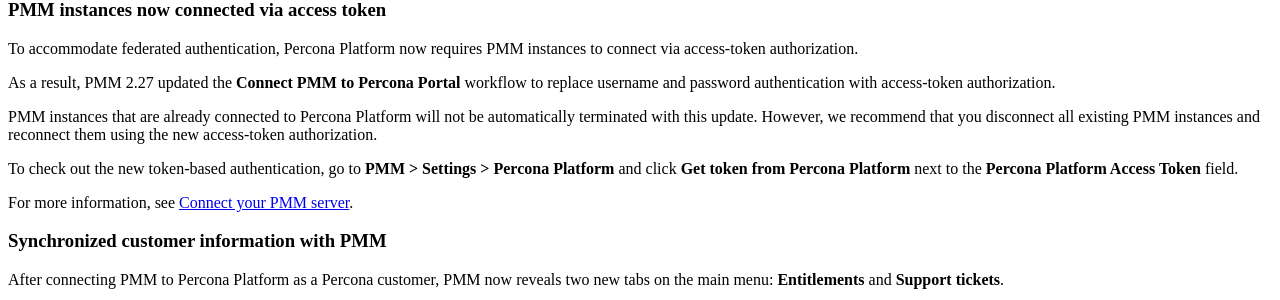
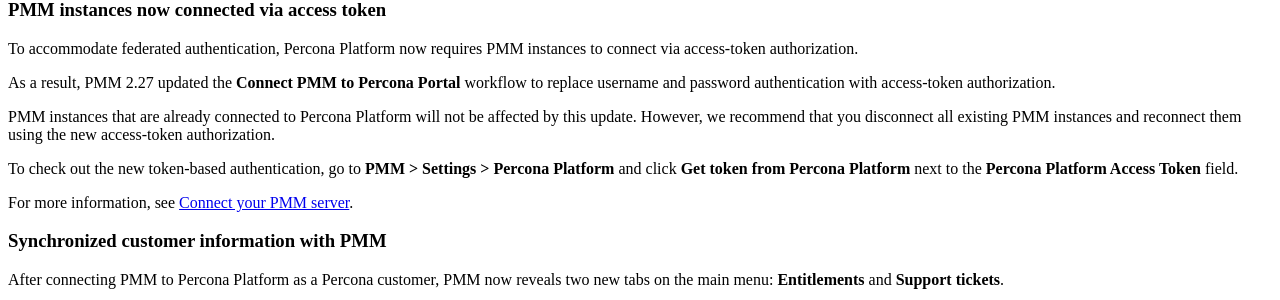
Before and after one commit to percona/portal-doc, an MkDocs documentation site: the page built from docs/april-2022.md, in a window 1280 px wide. Shown: the part 1170-1470 px from the top of the page. Built offline with MkDocs 1.6.1 and Material for MkDocs 9.7.7, drawn with Linux system fonts in a browser that asks for light colours; nearby versions of some CDN libraries.

Commit message:
small edit

```diff
--- a/docs/april-2022.md
+++ b/docs/april-2022.md
@@ -30,7 +30,7 @@
 
 As a result, PMM 2.27 updated the **Connect PMM to Percona Portal** workflow to replace username and password authentication with access-token authorization.
 
-PMM instances that are already connected to Percona Platform will not be automatically terminated with this update. However, we recommend that you disconnect all existing PMM instances and reconnect them using the new access-token authorization.
+PMM instances that are already connected to Percona Platform will not be affected by this update. However, we recommend that you disconnect all existing PMM instances and reconnect them using the new access-token authorization.
 
 To check out the new token-based authentication, go to **PMM > Settings > Percona Platform** and click **Get token from Percona Platform** next to the **Percona Platform Access Token** field.
 
@@ -62,6 +62,7 @@
 - Check Active/Available Connection Ratio
 
 See the full list of database checks in the [Advisor checks for PMM](checks.md) topic.
+
 ## Enhanced User Experience to boost your productivity
 We’ve also tweaked the structure of the main menu to improve the navigation when moving from one flow to another.
 
```
